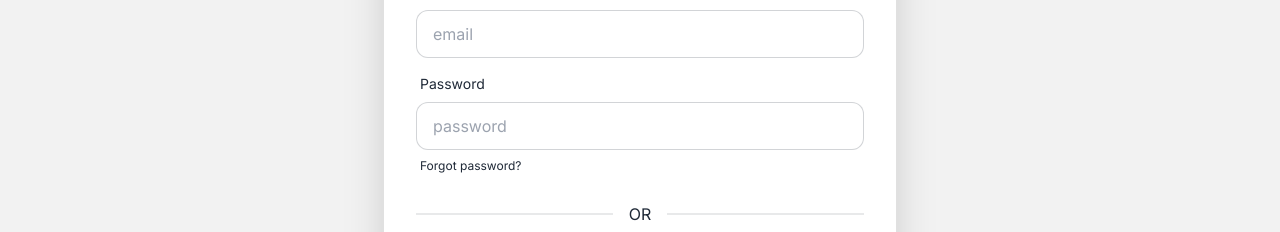
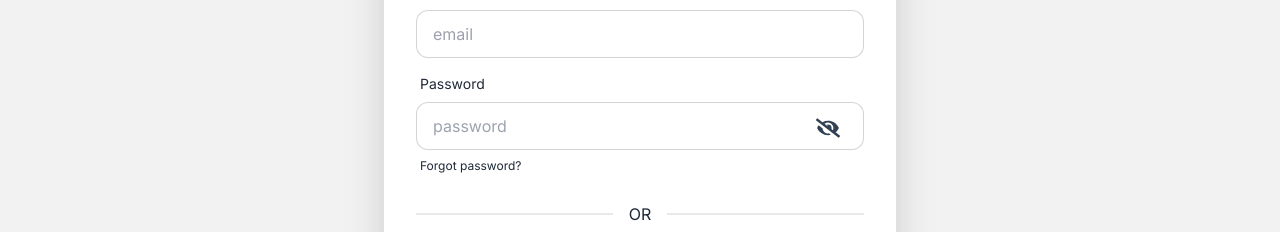
Before and after one commit to jahid05/edu-hub-client, a React (Vite) app: page /signIn in a window 1280 px wide. Shown: the part 312-544 px from the top of the page. Built offline with nearby package versions, Linux system fonts and the light colour scheme.

Commit message:
Password Hide Show Update

```diff
--- a/src/Components/SignIn/SignIn.jsx
+++ b/src/Components/SignIn/SignIn.jsx
@@ -1,8 +1,19 @@
 import { Link } from "react-router-dom";
-
 import google from "../../assets/Images/google.png";
+import { useState } from "react";
+import { FaEyeSlash, FaEye } from "react-icons/fa";
 
 const SignIn = () => {
+  const [showPassword, setShowPassword] = useState(false);
+  const [password, setPassword] = useState("");
+
+  const handlePasswordChange = (event) => {
+    setPassword(event.target.value);
+  };
+
+  const handleTogglePassword = () => {
+    setShowPassword(!showPassword);
+  };
   return (
     <div className="container mx-auto">
       <div className="hero min-h-screen bg-base-200">
@@ -23,17 +34,24 @@ const SignIn = () => {
                 className="input input-bordered rounded-xl"
               />
             </div>
-            <div className="form-control">
+            <div className="form-control relative">
               <label className="label">
                 <span className="label-text">Password</span>
               </label>
               <input
                 required
                 name="password"
-                type="text"
+                type={showPassword ? "text" : "password"}
+                id="password"
+                onChange={handlePasswordChange}
                 placeholder="password"
                 className="input input-bordered rounded-xl"
               />
+              <div className="absolute right-6 bottom-9">
+                <button className="text-2xl text-slate-700" onClick={handleTogglePassword}>
+                  {showPassword ? <FaEye></FaEye> : <FaEyeSlash></FaEyeSlash>}
+                </button>
+              </div>
               <label className="label">
                 <a href="#" className="label-text-alt link link-hover">
                   Forgot password?
@@ -53,7 +71,9 @@ const SignIn = () => {
             <div className="text-center py-2">
               <p className="label-text">
                 Don’t have an account?
-                <Link to="/signUp" className="btn-link mx-2">Sign up</Link>
+                <Link to="/signUp" className="btn-link mx-2">
+                  Sign up
+                </Link>
               </p>
             </div>
           </div>
--- a/src/Components/SignUp/SignUp.jsx
+++ b/src/Components/SignUp/SignUp.jsx
@@ -1,8 +1,20 @@
 import { Link } from "react-router-dom";
-
 import google from "../../assets/Images/google.png";
 
+import { FaEyeSlash, FaEye } from "react-icons/fa";
+import { useState } from "react";
+
 const SignUp = () => {
+  const [showPassword, setShowPassword] = useState(false);
+  const [password, setPassword] = useState("");
+
+  const handlePasswordChange = (event) => {
+    setPassword(event.target.value);
+  };
+
+  const handleTogglePassword = () => {
+    setShowPassword(!showPassword);
+  };
   return (
     <div className="container mx-auto">
       <div className="hero min-h-screen bg-base-200">
@@ -62,17 +74,27 @@ const SignUp = () => {
                   className="input input-bordered rounded-xl"
                 />
               </div>
-              <div className="form-control">
+              <div className="form-control relative">
                 <label className="label">
                   <span className="label-text">Confirm Password</span>
                 </label>
                 <input
                   required
                   name="confirmPassword"
-                  type="password"
+                  type={showPassword ? "text" : "password"}
+                id="password"
+                onChange={handlePasswordChange}
                   placeholder="confirm password"
                   className="input input-bordered rounded-xl"
                 />
+                <div className="absolute right-6 bottom-1">
+                  <button
+                    className="text-2xl text-slate-700"
+                    onClick={handleTogglePassword}
+                  >
+                    {showPassword ? <FaEye></FaEye> : <FaEyeSlash></FaEyeSlash>}
+                  </button>
+                </div>
               </div>
             </div>
             <div className="divider">OR</div>
```
Lines whose indentation alone changed are shown as unchanged.
